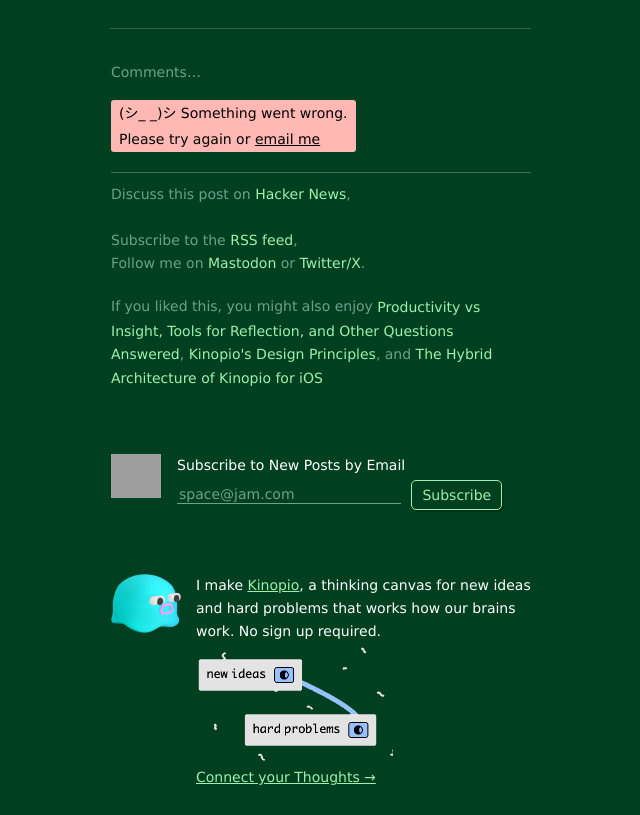
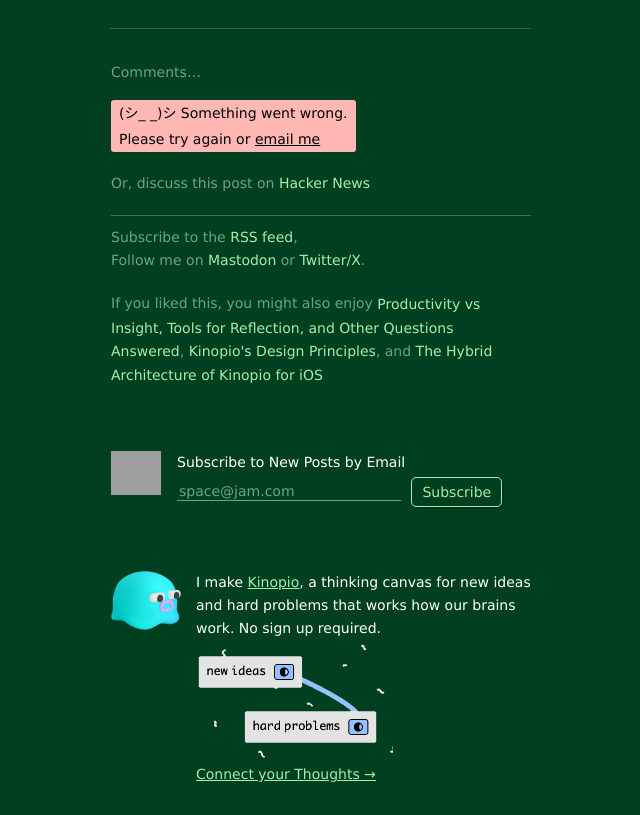
Before and after one commit to pketh/pketh.github.io, a Jekyll site: the page built from _posts/2021-04-13-decade-of-inspiration.md, in a window 1280 px wide and 900 px high, scrolled down 3596 px, cut to the strip 85-900 px from the top of the window. Shown: the whole strip, without its empty margins (459-1099 px from the left). Built offline with Jekyll 4.4.1, drawn with Linux system fonts in a browser that asks for light colours; some of the changed lines change nothing that is shown; grey boxes are pictures that could not be loaded.

Commit message:
move hn link

```diff
--- a/_layouts/post.html
+++ b/_layouts/post.html
@@ -76,6 +76,9 @@
         {% include loader.html %}
       </div>
     </form>
+    {% if page.hackernews %}
+      <p>Or, discuss this post on <a href="{{page.hackernews}}">Hacker News</a></p>
+    {% endif %}
   </div>
 
   <script src="/assets/cache.js"></script>
@@ -85,11 +88,7 @@
 
   <div class="post-actions-container">
     <p>
-      {% if page.hackernews %}
-        Discuss this post on <a href="{{page.hackernews}}">Hacker News</a>,
-        <br>
-      {% endif %}
-      <br>Subscribe to the <a href="/feed.xml">RSS feed</a>,
+      Subscribe to the <a href="/feed.xml">RSS feed</a>,
       <br>Follow me on <a href="https://c.im/@pirijan">Mastodon</a> or <a href="https://twitter.com/pketh">Twitter/X</a>.
     </p>
 
```
